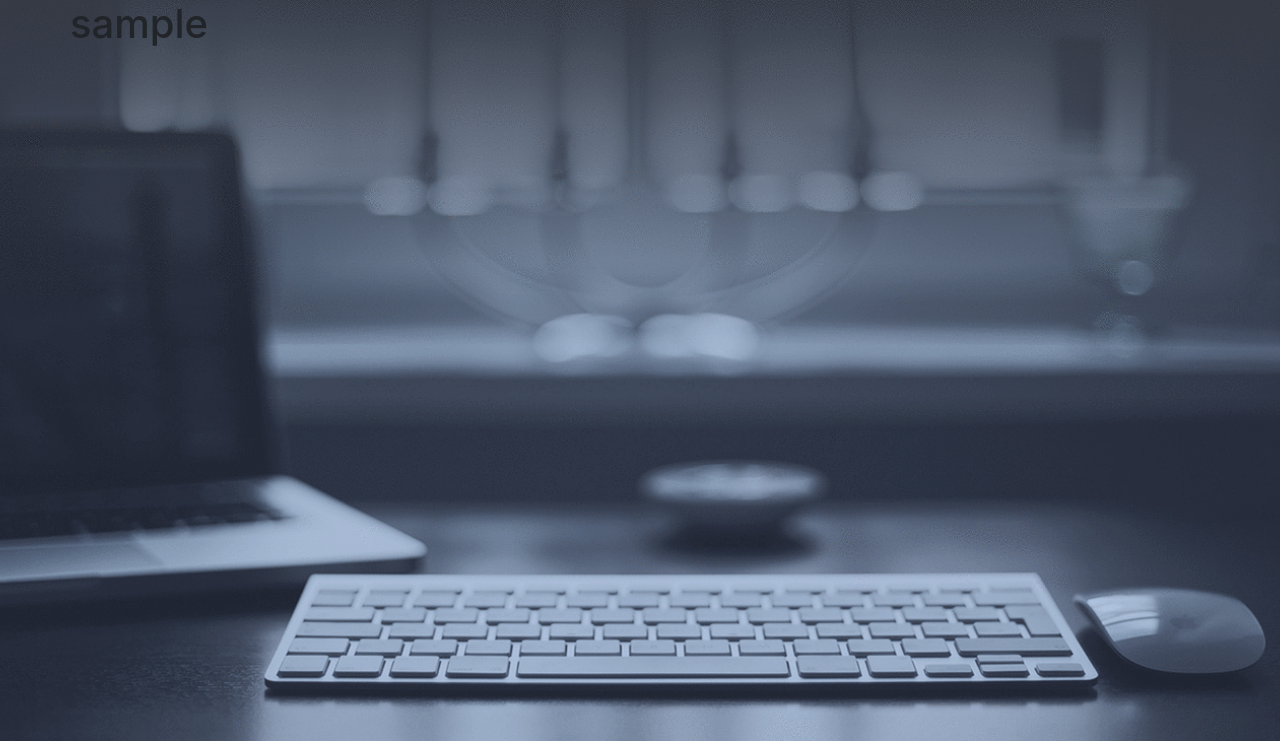
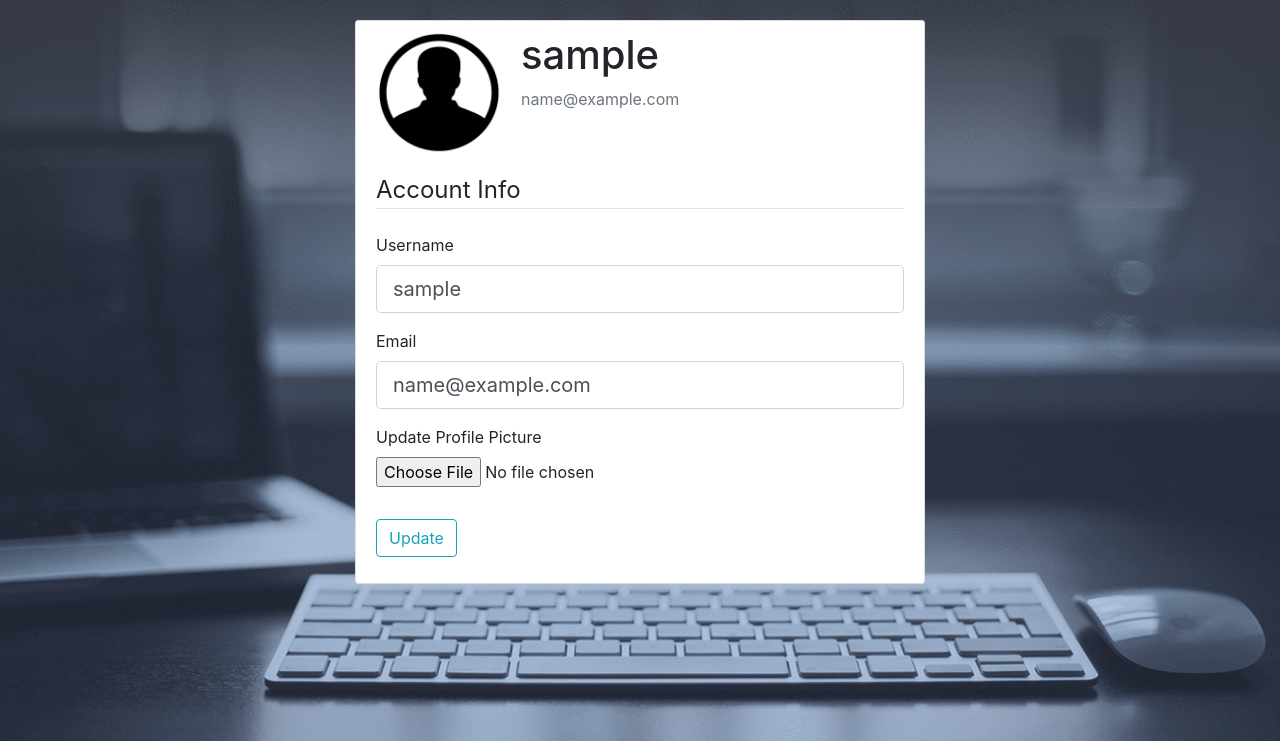
Before and after one commit to cuongdangn/MyBlog, a Flask app: page /account in a window 1280 px wide. Shown: the part 59-800 px from the top of the page. Run offline with Flask 2, Linux system fonts and the light colour scheme; the visitor is signed in with stand-in values (Sample User, id 1); data comes from the database, SQL or seed files in the repository; some libraries are stand-ins or nearby versions.

Commit message:
add update user account

```diff
--- a/myblog/forms.py
+++ b/myblog/forms.py
@@ -1,4 +1,6 @@
 from flask_wtf import FlaskForm
+from flask_wtf.file import FileField, FileAllowed
+from flask_login import current_user
 from wtforms import StringField, PasswordField, SubmitField, BooleanField
 from wtforms.validators import DataRequired, Length, Email, EqualTo, ValidationError
 from myblog.models import User
@@ -26,3 +28,23 @@ class LoginForm(FlaskForm):
     password = PasswordField('Password', validators = [DataRequired()])
     remember = BooleanField('Remember Me')
     submit = SubmitField('Login')
+
+class UpdateAccountForm(FlaskForm):
+    username = StringField('Username',
+                           validators=[DataRequired(), Length(min=2, max=20)])
+    email = StringField('Email',
+                        validators=[DataRequired(), Email()])
+    picture = FileField('Update Profile Picture', validators=[FileAllowed(['jpg', 'png'])])
+    submit = SubmitField('Update')
+
+    def validate_username(self, username):
+        if username.data != current_user.username:
+            user = User.query.filter_by(username=username.data).first()
+            if user:
+                raise ValidationError('That username is taken. Please choose a different one.')
+
+    def validate_email(self, email):
+        if email.data != current_user.email:
+            user = User.query.filter_by(email=email.data).first()
+            if user:
+                raise ValidationError('That email is taken. Please choose a different one.')
--- a/myblog/routes.py
+++ b/myblog/routes.py
@@ -1,7 +1,10 @@
+import os
+import secrets
+from PIL import Image
 from flask import render_template, request, url_for, flash, redirect
 from myblog import app, db, bcrypt
 from myblog.models import *
-from myblog.forms import RegistrationForm, LoginForm
+from myblog.forms import RegistrationForm, LoginForm, UpdateAccountForm
 from flask_login import login_user, current_user, logout_user, login_required
 
 posts = [
@@ -44,7 +47,7 @@ def signup_tab():
             db.session.add(user)
             db.session.commit()
             flash(f'Account created for {form.username.data}!', 'success')
-
+            login_user(user, remember=False)
             return redirect(url_for('home'))
         return render_template('signup_form_wtform.html', form = form, title = "signup")
 
@@ -63,7 +66,6 @@ def login_tab():
             if(user and bcrypt.check_password_hash(user.password, form.password.data)):
                 login_user(user, remember=form.remember.data)
                 next_page = request.args.get('next')
-                print(request)
                 return redirect(next_page) if next_page else redirect(url_for('home'))
             else:
                 flash('Login Unsuccessful. Please check email and password', 'danger')
@@ -76,7 +78,35 @@ def logout():
     return redirect(url_for('home'))
 
 
-@app.route("/account")
+def save_picture(form_picture):
+    random_hex = secrets.token_hex(8)
+    _, f_ext = os.path.splitext(form_picture.filename)
+    picture_fn = random_hex + f_ext
+    picture_path = os.path.join(app.root_path, 'static/profile_pics', picture_fn)
+
+    output_size = (125, 125)
+    i = Image.open(form_picture)
+    i.thumbnail(output_size)
+    i.save(picture_path)
+
+    return picture_fn
+
+@app.route("/account", methods =['GET', 'POST'])
 @login_required
 def account():
-    return render_template('account.html', title='Account')
+    form = UpdateAccountForm()
+    if form.validate_on_submit():
+        if form.picture.data:
+            picture_file = save_picture(form.picture.data)
+            current_user.image_file = picture_file
+        current_user.username = form.username.data
+        current_user.email = form.email.data
+        db.session.commit()
+        flash('Your account has been updated!', 'success')
+        return redirect(url_for('account'))
+    elif request.method == 'GET':
+        form.username.data = current_user.username
+        form.email.data = current_user.email
+    image_file = url_for('static', filename='profile_pics/' + current_user.image_file)
+    return render_template('account.html', title='Account',
+                           image_file=image_file, form=form)
--- a/myblog/templates/account.html
+++ b/myblog/templates/account.html
@@ -5,5 +5,58 @@
 <link rel="stylesheet" href="static/css/home.css">
 {% endblock %}
 {% block content %}
-    <h1>{{ current_user.username }}</h1>
+<div class="col-lg-6 content-section container">
+    <div class="media">
+        <img class="rounded-circle account-img" src="{{ image_file }}">
+        <div class="media-body">
+            <h2 class="account-heading">{{ current_user.username }}</h2>
+            <p class="text-secondary">{{ current_user.email }}</p>
+        </div>
+    </div>
+    <form method="POST" action="" enctype="multipart/form-data">
+        {{ form.hidden_tag() }}
+        <fieldset class="form-group">
+            <legend class="border-bottom mb-4">Account Info</legend>
+            <div class="form-group">
+                {{ form.username.label(class="form-control-label") }}
+
+                {% if form.username.errors %}
+                    {{ form.username(class="form-control form-control-lg is-invalid") }}
+                    <div class="invalid-feedback">
+                        {% for error in form.username.errors %}
+                            <span>{{ error }}</span>
+                        {% endfor %}
+                    </div>
+                {% else %}
+                    {{ form.username(class="form-control form-control-lg") }}
+                {% endif %}
+            </div>
+            <div class="form-group">
+                {{ form.email.label(class="form-control-label") }}
+                {% if form.email.errors %}
+                    {{ form.email(class="form-control form-control-lg is-invalid") }}
+                    <div class="invalid-feedback">
+                        {% for error in form.email.errors %}
+                            <span>{{ error }}</span>
+                        {% endfor %}
+                    </div>
+                {% else %}
+                    {{ form.email(class="form-control form-control-lg") }}
+                {% endif %}
+            </div>
+            <div class="form-group">
+                {{ form.picture.label() }}
+                {{ form.picture(class="form-control-file") }}
+                {% if form.picture.errors %}
+                    {% for error in form.picture.errors %}
+                        <span class="text-danger">{{ error }}</span></br>
+                    {% endfor %}
+                {% endif %}
+            </div>
+        </fieldset>
+        <div class="form-group">
+            {{ form.submit(class="btn btn-outline-info") }}
+        </div>
+    </form>
+</div>
 {% endblock %}
```
Also changed, not shown: myblog/templates/home.html (+0 -9 lines), myblog/static/profile_pics/default.jpg (added), myblog/static/profile_pics/fc387db65d690896.png (added).
